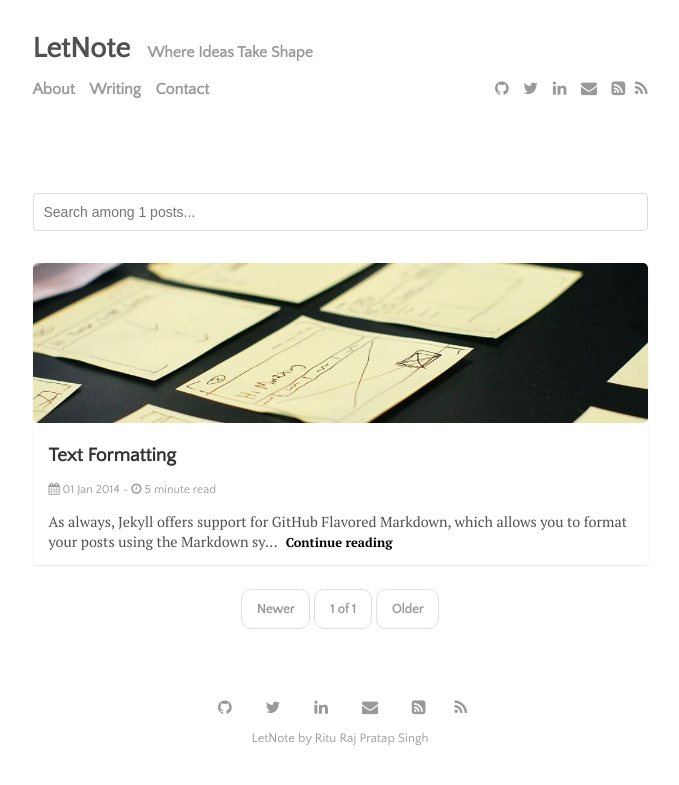
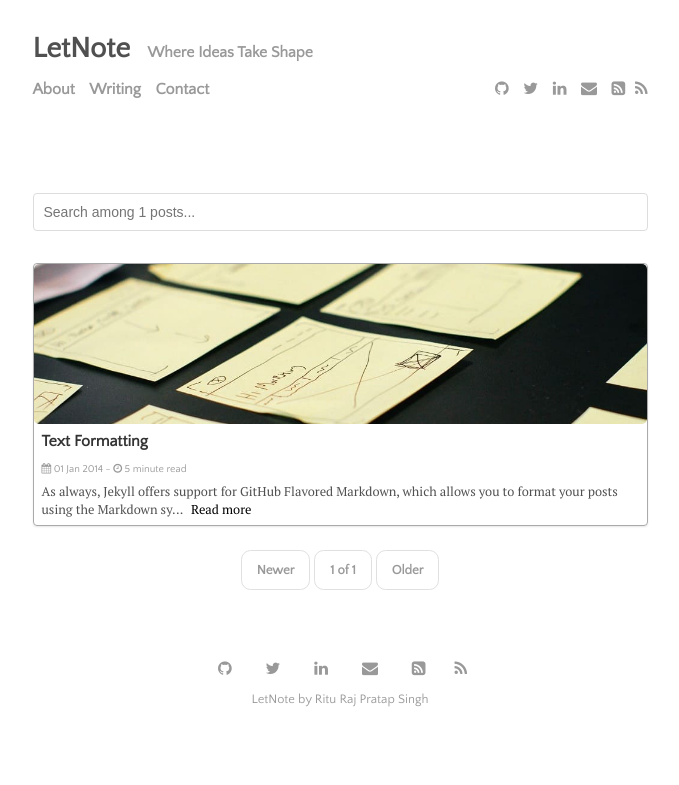
Before and after one commit to theriturajps/theriturajps.github.io, a Jekyll site: the page built from index.html, in a window 1280 px wide. Shown: the top 785 px of the page, without its empty margins (300-979 px from the left). Built offline with Jekyll 4.4.1, drawn with Linux system fonts in a browser that asks for light colours; the list of posts is cut into pages by our own code.

Commit message:
updated css

```diff
--- a/_layouts/home.html
+++ b/_layouts/home.html
@@ -21,7 +21,7 @@ layout: default
       <div class="compact-card">
         {% if post.image %}
           <div class="thumbnail-container">
-            <a href="{{ site.github.url }}{{ post.url }}" aria-label="Continue reading {{ post.title }}"><img src="{{ site.github.url }}/assets/img/{{ post.image }}" alt="{{ post.title }}"></a>
+            <a href="{{ site.github.url }}{{ post.url }}" aria-label="Read more {{ post.title }}"><img src="{{ site.github.url }}/assets/img/{{ post.image }}" alt="{{ post.title }}"></a>
           </div>
         {% endif %}
         <div class="post-content">
@@ -32,7 +32,7 @@ layout: default
             <i class="fa fa-calendar" aria-hidden="true"></i> {{ post.date | date_to_string }} - <i class="fa fa-clock-o" aria-hidden="true"></i> {% include read-time.html %}
           </div>
           <div class="post-excerpt">
-            {{ post.content | strip_html | truncate: 125 }} <a href="{{ site.github.url }}{{ post.url }}" aria-label="Continue reading {{ post.title }}" class="read-more">Continue reading</a>
+            {{ post.content | strip_html | truncate: 125 }} <a href="{{ site.github.url }}{{ post.url }}" aria-label="Read more {{ post.title }}" class="read-more">Read more</a>
           </div>
         </div>
       </div>
@@ -98,7 +98,7 @@ document.addEventListener('DOMContentLoaded', function() {
   function createPostHTML(post) {
     const imageHTML = post.image ?
       `<div class="thumbnail-container">
-         <a href="${post.url}" aria-label="Continue reading ${post.title}">
+         <a href="${post.url}" aria-label="Read more ${post.title}">
            <img src="${post.image}" alt="${post.title}">
          </a>
        </div>` : '';
@@ -115,7 +115,7 @@ document.addEventListener('DOMContentLoaded', function() {
               <i class="fa fa-calendar" aria-hidden="true"></i> ${post.date} - <i class="fa fa-clock-o" aria-hidden="true"></i> {% include read-time.html %}
             </div>
             <div class="post-excerpt">
-              ${post.excerpt} <a href="${post.url}" aria-label="Continue reading ${post.title}" class="read-more">Continue reading</a>
+              ${post.excerpt} <a href="${post.url}" aria-label="Read more ${post.title}" class="read-more">Read more</a>
             </div>
           </div>
         </div>
--- a/_sass/_home.scss
+++ b/_sass/_home.scss
@@ -12,6 +12,7 @@
   display: flex;
   flex-direction: column;
   border-radius: 4px;
+  border: 1px solid #aaa;
   box-shadow: 0 1px 2px rgba(0, 0, 0, 0.1);
   overflow: hidden;
   transition: transform 0.2s ease, box-shadow 0.2s ease;
@@ -23,14 +24,14 @@
 }
 
 .post-content {
-  padding: 0.8rem 1rem;
+  padding: 0 0.5rem 0.4rem;
 }
 
 .post-title {
   margin-top: 0;
-  margin-bottom: 0.4rem;
-  font-size: 1.2rem;
-  line-height: 1.3;
+  margin-bottom: 0.2rem;
+  font-size: 1rem;
+  line-height: 1.2;
 }
 
 .post-title a {
@@ -43,15 +44,14 @@
 }
 
 .post-meta {
-  margin-bottom: 0.5rem;
-  font-size: 0.75rem;
+  font-size: 0.65rem;
   color: $light-gray-color;
   font-family: $sans-serif-font-family;
 }
 
 .post-excerpt {
   margin-bottom: 0;
-  font-size: 0.9rem;
+  font-size: 0.8rem;
   line-height: 1.4;
 }
 
@@ -59,13 +59,12 @@
   display: inline;
   margin-left: 5px;
   font-size: 0.8rem;
-  font-weight: 600;
   color: $link-color;
   text-decoration: none;
 }
 
 .read-more:hover {
-  text-decoration: underline;
+  text-decoration: none;
 }
 
 /*
@@ -86,7 +85,7 @@
 }
 
 .thumbnail-container img:hover {
-  transform: scale(1.03);
+  transform: scale(1);
 }
 
 /*
```
